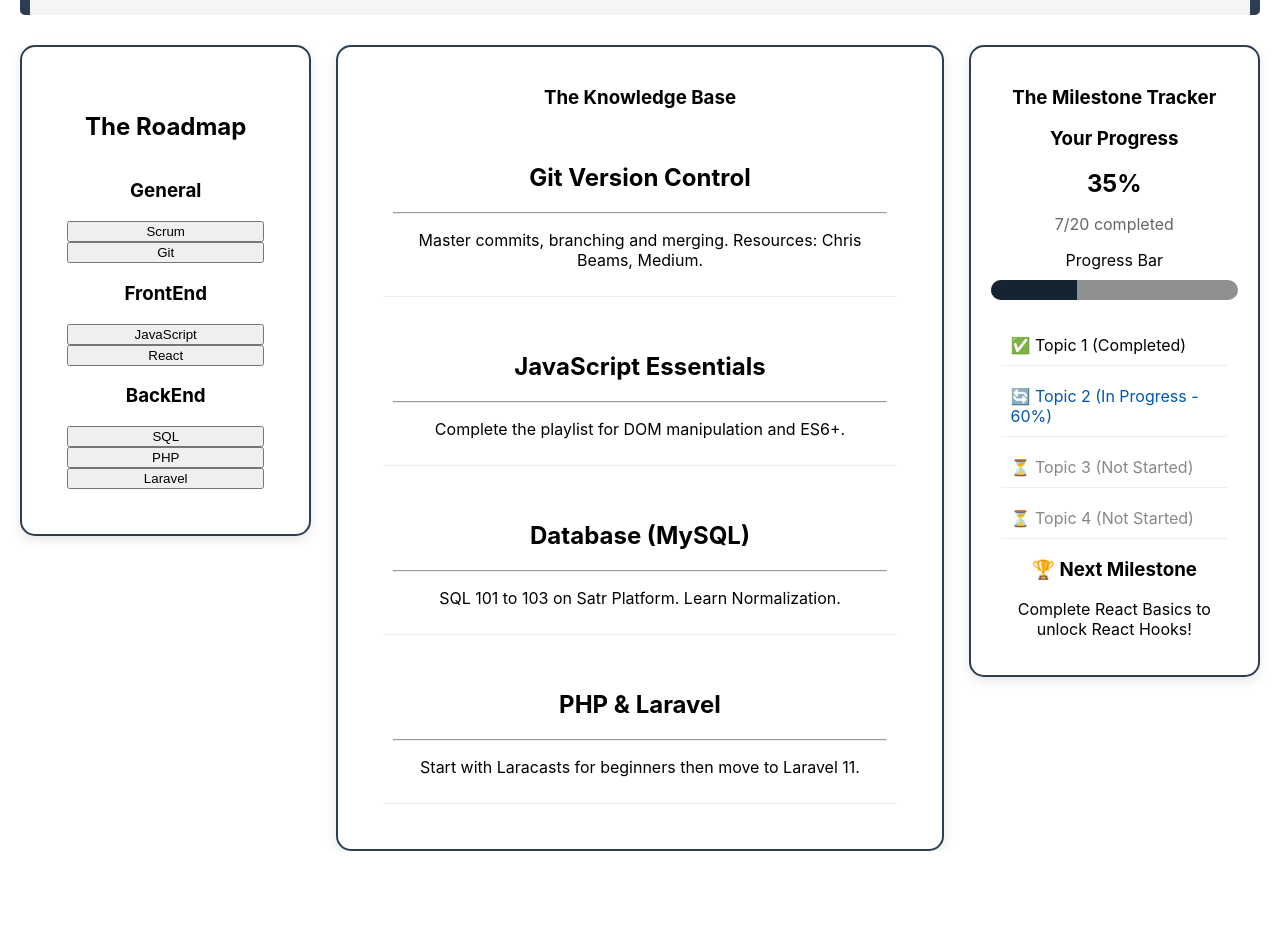
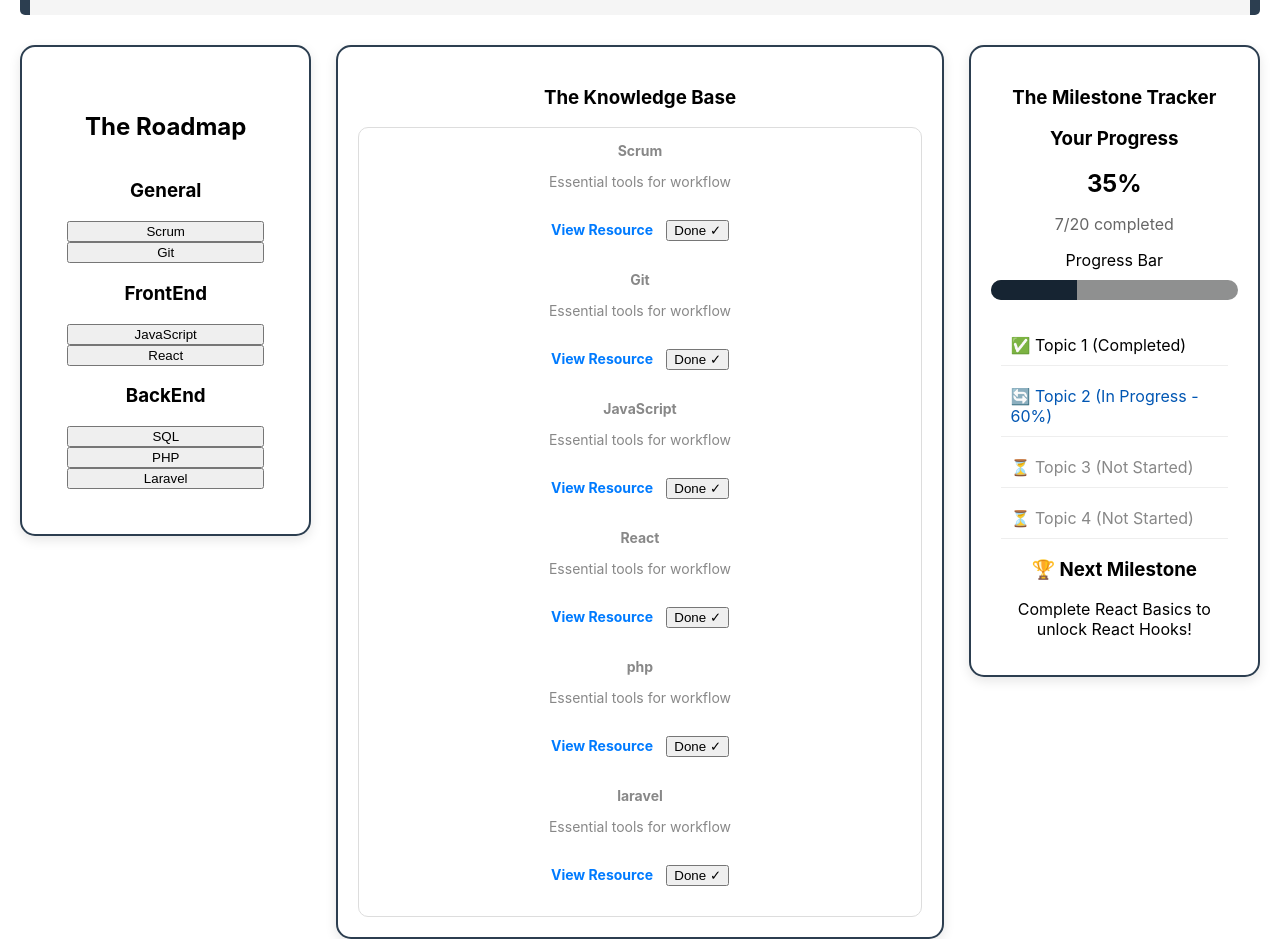
Before and after one commit to abdulhakimalfredi/projectx, a React (Create React App) app: page / in a window 1280 px wide. Shown: the part 500-1439 px from the top of the page. Before the commit the page ends 1351 px from the top, so only its background shows below. Built offline with nearby package versions, Linux system fonts and the light colour scheme.

Commit message:
working on knowledge base

```diff
--- a/src/App.js
+++ b/src/App.js
@@ -6,13 +6,10 @@ import TheRoadMap from "./components/TheRoadMap";
 import TaskItem from "./components/TaskItem";
 import Card from "./components/Card";
 import Instructions from "./components/Instructions";
-import {postsData} from "./components/KnowledgeBase";
 import MilestoneTracker from "./components/MilestoneTracker"
+import KnowledgeBase from "./components/KnowledgeBase";
+function App() {
 
-function App() {
-  const lessonsList = postsData.map((post) => (
-    <Post key={post.id} title={post.title} content={post.content} />
-  ));
 
   // const tasksList = tasksData.map((task) => (
   //   <TaskItem key={task.id} title={task.title} isCompleted={task.isCompleted} />
@@ -41,7 +38,7 @@ function App() {
           <Card>
             <div className="lessons-container" style={{}}>
             <h3>The Knowledge Base</h3>
-              {lessonsList}
+              <KnowledgeBase/>
             </div>
           </Card>
         </main>
--- a/src/assets/styles/App.css
+++ b/src/assets/styles/App.css
@@ -57,3 +57,24 @@
     width: 100%;
   }
 }
+
+
+
+/* هذا الكود سيطبق على كل البطاقات في جميع الأقسام */
+.resource-card {
+  transition: all 0.3s ease; /* يجعل الحركة ناعمة */
+  cursor: pointer; /* يغير شكل الماوس ليد عند الوقوف على البطاقة */
+}
+
+/* تأثير عند مرور الماوس (Hover) */
+.resource-card:hover {
+  transform: translateY(-5px); /* يرفع البطاقة قليلاً */
+  box-shadow: 0 8px 15px rgba(0,0,0,0.1) !important; /* يقوي الظل */
+  border-color: #007bff; /* يغير لون الإطار للأزرق */
+}
+
+/* تأثير الأيقونة داخل البطاقة */
+.resource-card span {
+  font-size: 1.5rem;
+  margin-right: 10px;
+}
--- a/src/components/KnowledgeBase.js
+++ b/src/components/KnowledgeBase.js
@@ -1,29 +1,105 @@
-export const postsData = [
-  // قسم الفرونت إند - من الصورة الأولى
-  {
-    id: 1,
-    title: "Git Version Control",
-    content:
-      "Master commits, branching and merging. Resources: Chris Beams, Medium.",
-    category: "Frontend",
-  },
-  {
-    id: 2,
-    title: "JavaScript Essentials",
-    content: "Complete the playlist for DOM manipulation and ES6+.",
-    category: "Frontend",
-  },
+import CategoryButton from "./CategoryButton";
 
-  {
-    id: 3,
-    title: "Database (MySQL)",
-    content: "SQL 101 to 103 on Satr Platform. Learn Normalization.",
-    category: "Backend",
-  },
-  {
-    id: 4,
-    title: "PHP & Laravel",
-    content: "Start with Laracasts for beginners then move to Laravel 11.",
-    category: "Backend",
-  },
-];
+export default function KnowledgeBase() {
+  return (
+    <div>
+      <div
+        className="resource-card"
+        style={{
+          border: "1px solid #ddd",
+          padding: "0px",
+          borderRadius: "10px",
+        }}
+      >
+        <div className="General-Section">
+          <div className="resource-card" style={{ cardStyle }}>
+            <h3 style={textStyle}> Scrum </h3>
+            <p style={textStyle}>Essential tools for workflow</p>
+
+            <div style={ cardStyle }>
+              <a href="https://www.youtube.com/watch?v=O5XukD0QleM&list=PLYyqC4bNbCIdSZ-JayMLl4WO2Cr995vyS&index=30"
+              style={linkButtonStyle}> View Resource </a>
+
+              {/* استخدام المكون الجاهز الخاص بك هنا */}
+              <CategoryButton title="Done ✓" onClick={() => console.log("Completed!")} />
+            </div>
+            <h3 style={textStyle}> Git</h3>
+            <p style={textStyle}>Essential tools for workflow</p>
+            <div style={ cardStyle }>
+              <a href="https://www.youtube.com/watch?v=O5XukD0QleM&list=PLYyqC4bNbCIdSZ-JayMLl4WO2Cr995vyS&index=30"
+              style={linkButtonStyle}> View Resource </a>
+
+              {/* استخدام المكون الجاهز الخاص بك هنا */}
+              <CategoryButton title="Done ✓" onClick={() => console.log("Completed!")} />
+            </div>
+
+          </div>
+        </div>
+        <div className="FrontEnd-Section">
+          <div className="resource-card" style={{ cardStyle }}>
+            <h3 style={textStyle}> JavaScript </h3>
+             <p style={textStyle}>Essential tools for workflow</p>
+
+            <div style={ cardStyle }>
+              <a href="https://www.youtube.com/watch?v=O5XukD0QleM&list=PLYyqC4bNbCIdSZ-JayMLl4WO2Cr995vyS&index=30"
+              style={linkButtonStyle}> View Resource </a>
+
+              {/* استخدام المكون الجاهز الخاص بك هنا */}
+              <CategoryButton title="Done ✓" onClick={() => console.log("Completed!")} />
+            </div>
+
+            <h3 style={textStyle}> React</h3>
+            <p style={textStyle}>Essential tools for workflow</p>
+            <div style={ cardStyle }>
+              <a href="https://www.youtube.com/watch?v=O5XukD0QleM&list=PLYyqC4bNbCIdSZ-JayMLl4WO2Cr995vyS&index=30"
+              style={linkButtonStyle}> View Resource </a>
+
+              {/* استخدام المكون الجاهز الخاص بك هنا */}
+              <CategoryButton title="Done ✓" onClick={() => console.log("Completed!")} />
+            </div>
+          </div>
+        </div>
+
+        <div className="BackEnd-Section">
+          <div className="resource-card" style={{ cardStyle }}>
+            <h3 style={textStyle}> php  </h3>
+             <p style={textStyle}>Essential tools for workflow</p>
+
+            <div style={ cardStyle }>
+              <a href="https://www.youtube.com/watch?v=O5XukD0QleM&list=PLYyqC4bNbCIdSZ-JayMLl4WO2Cr995vyS&index=30"
+              style={linkButtonStyle}> View Resource </a>
+
+              {/* استخدام المكون الجاهز الخاص بك هنا */}
+              <CategoryButton title="Done ✓" onClick={() => console.log("Completed!")} />
+            </div>
+
+            <h3 style={textStyle}> laravel </h3>
+            <p style={textStyle}>Essential tools for workflow</p>
+            <div style={ cardStyle }>
+              <a href="https://www.youtube.com/watch?v=O5XukD0QleM&list=PLYyqC4bNbCIdSZ-JayMLl4WO2Cr995vyS&index=30"
+              style={linkButtonStyle}> View Resource </a>
+
+              {/* استخدام المكون الجاهز الخاص بك هنا */}
+              <CategoryButton title="Done ✓" onClick={() => console.log("Completed!")} />
+            </div>
+          </div>
+        </div>
+      </div>
+    </div>
+  );
+}
+const cardStyle = {
+  borderRadius: "10px",
+  padding: "15px",
+  marginBottom: "15px", // تباعد بين البطاقات
+  backgroundColor: "#fff",
+};
+const textStyle = { color: "#888", fontSize: "14px" }; // لون رمادي للوقت
+
+const linkButtonStyle = {
+  textDecoration: "none",
+  color: "#007bff",
+  fontSize: "14px",
+  fontWeight: "bold",
+  marginRight: "10px",
+};
--- a/src/components/MilestoneTracker.js
+++ b/src/components/MilestoneTracker.js
@@ -36,7 +36,7 @@ export default function MilestoneTracker() {
 
         {/* المهمة 1.3: قائمة المواضيع */}
       <div className="topics-list" style={{ marginTop: "25px", textAlign: "left", padding: "0 10px" }}>
-        <ul style={{ listStyle: "none", padding: 0 }}>
+        <ul style={{ listStyle: "none", padding: 0, margin: 0}}>
 
           {/* موضوع مكتمل */}
           <li className="topic-item completed" style={{ marginBottom: "10px", padding: "10px", borderBottom: "1px solid #eee" }}>
```
